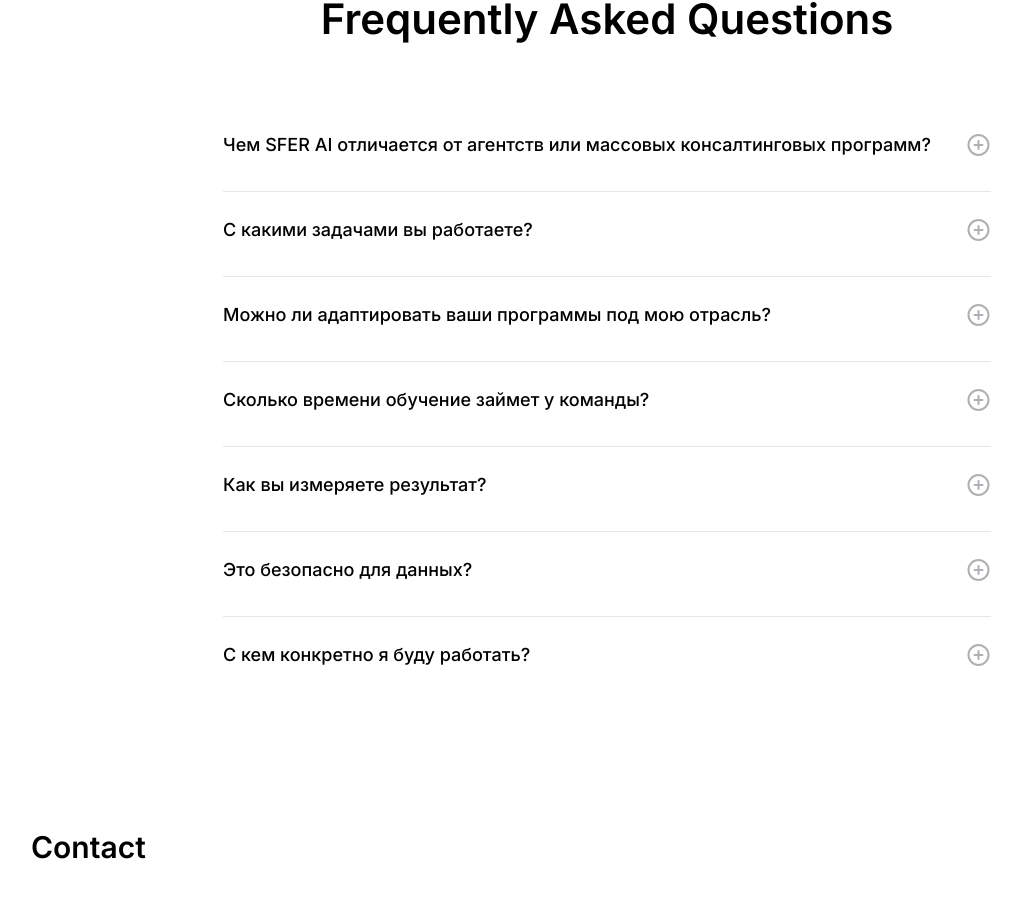
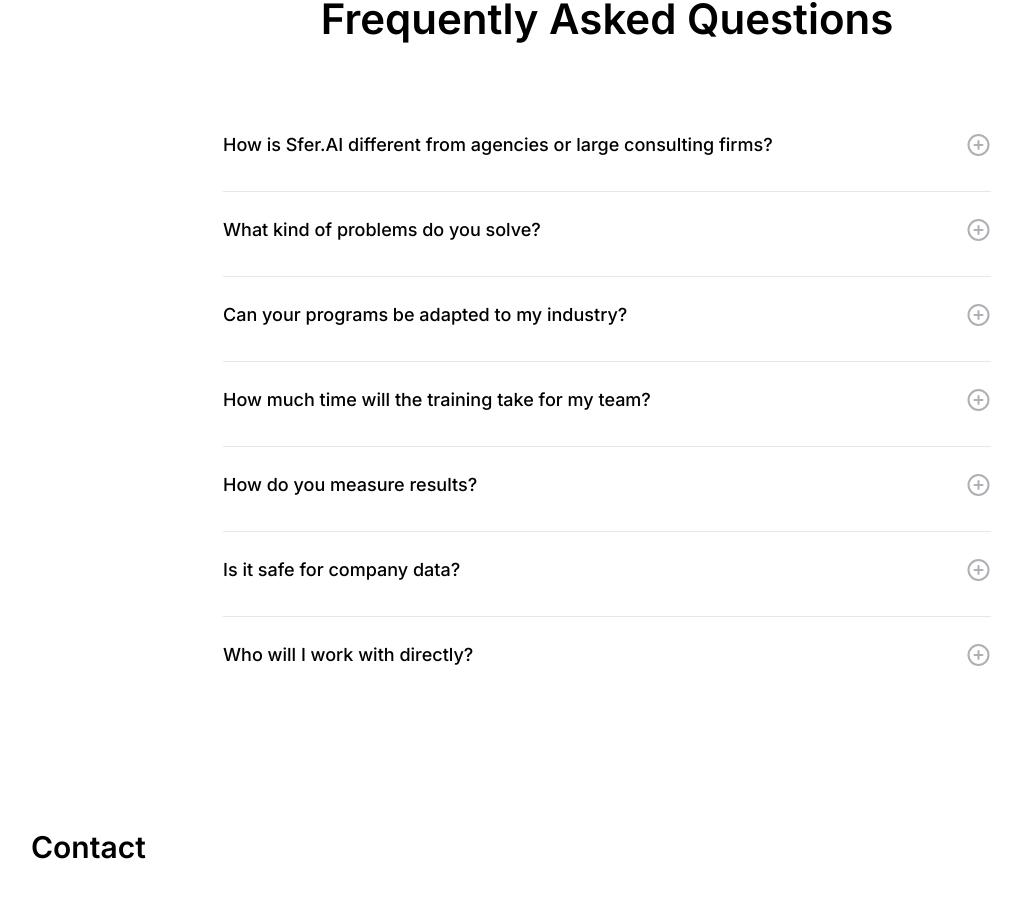
Before and after one commit to vb-sferai/IntelliHub, a React (Vite) app: page /home in a window 1280 px wide. Shown: the part 5480-6383 px from the top of the page, without its empty margins (33-1055 px from the left). Built offline with nearby package versions, Linux system fonts and the light colour scheme.

Commit message:
Update QuestionsBlock.tsx

```diff
--- a/src/pages/MainPage/components/QuestionsBlock.tsx
+++ b/src/pages/MainPage/components/QuestionsBlock.tsx
@@ -2,35 +2,35 @@
 
 const questions = [
     {
-        question: 'Чем SFER AI отличается от агентств или массовых консалтинговых программ?',
-        answer: 'Мы — не «фабрика» решений. SFER AI работает как бутик: мы не стремимся масштабировать типовые продукты, а создаем  AI-решения под конкретные запросы бизнеса. Каждая программа проходит через диагностику и кастомизацию.',
+        question: 'How is Sfer.AI different from agencies or large consulting firms?',
+        answer: 'We are not a factory of generic solutions. Sfer.AI works as a boutique consultancy. We don’t scale one-size-fits-all products, but design AI programs tailored to each client’s needs. Every project starts with diagnostics and customization.',
     },
     {
-        question: 'С какими задачами вы работаете?',
-        answer: 'Мы закрываем два уровня:\n' +
-            '– стратегический (диагностика, постановка AI-целей, подготовка лидеров и команд)\n' +
-            '– практический (разработка AI-агентов, настройка процессов, обучение сотрудников).\n' +
-            'Наша особенность — мы сопровождаем внедрение до реального результата, а не ограничиваемся обучением.',
+        question: 'What kind of problems do you solve?',
+        answer: 'We work on two levels:\n' +
+            '– Strategic: AI diagnostics, goal setting, leadership and team preparation\n' +
+            '– Practical: building AI agents, improving workflows, and training employees\n' +
+            'Our main difference is that we stay with you through implementation until real results are achieved, not just deliver the training.',
     },
     {
-        question: 'Можно ли адаптировать ваши программы под мою отрасль?',
-        answer: 'Да, именно это и есть наша сильная сторона. У нас нет «коробочных» решений: будь то финтех, ритейл или девелопмент, мы собираем образовательные форматы именно под вашу специфику.',
+        question: 'Can your programs be adapted to my industry?',
+        answer: 'Yes, that is one of our main strengths. We do not offer boxed courses. Whether it is fintech, retail, or real estate, we design each program around your business context and processes.',
     },
     {
-        question: 'Сколько времени обучение займет у команды?',
-        answer: 'Мы строим программу так, чтобы нагрузка была адекватной: от 2–3 часов в неделю на базовых треках до более глубоких сессий для отделов или руководителей. Важно, что уже на старте сотрудники применяют AI-инструменты в реальных рабочих процессах.',
+        question: 'How much time will the training take for my team?',
+        answer: 'We plan the workload carefully, from about 2–3 hours per week for basic tracks to more in-depth sessions for departments or executives. From the very first module, participants start using AI tools in their real work tasks.',
     },
     {
-        question: 'Как вы измеряете результат?',
-        answer: 'Для каждого проекта мы фиксируем стартовую точку (метрики процессов, скорость, вовлеченность) и вместе с вами задаем измеримые цели: экономия времени, рост эффективности, снижение затрат. Эти показатели отслеживаются по итогам внедрения.',
+        question: 'How do you measure results?',
+        answer: 'Each project begins with a baseline assessment that includes process metrics, speed, and engagement. Together, we define measurable goals such as time saved, efficiency growth, or cost reduction. These KPIs are tracked throughout and after implementation.',
     },
     {
-        question: 'Это безопасно для данных?',
-        answer: 'Мы выстраиваем «безопасный контур»: обучаем сотрудников работать с конфиденциальной информацией, настраиваем чек-листы и проверенные инструменты. Решения всегда согласуются с вашей внутренней IT-и безопасностью.',
+        question: 'Is it safe for company data?',
+        answer: 'Yes. We create a secure framework for working with AI, train employees to handle confidential information correctly, and use only verified tools. All decisions are coordinated with your internal IT and security teams.',
     },
     {
-        question: 'С кем конкретно я буду работать?',
-        answer: 'С вами будут работать практики: AI-стратеги, продакты, исследователи, дизайнеры решений. Мы не привлекаем случайных подрядчиков — за каждым проектом стоит живая команда SFER AI, а в глубинных сессиях участвуют приглашенные лидеры отрасли. У вас будет личный менеджер и служба заботы с момента первой консультации.',
+        question: 'Who will I work with directly?',
+        answer: 'You will work with experienced practitioners: AI strategists, product managers, researchers, and solution designers. We do not outsource our projects. The Sfer.AI team handles everything in-house, and for deep sessions we invite industry experts. You will also have a personal manager and a support team from your first consultation.',
     },
 ];
 
```
